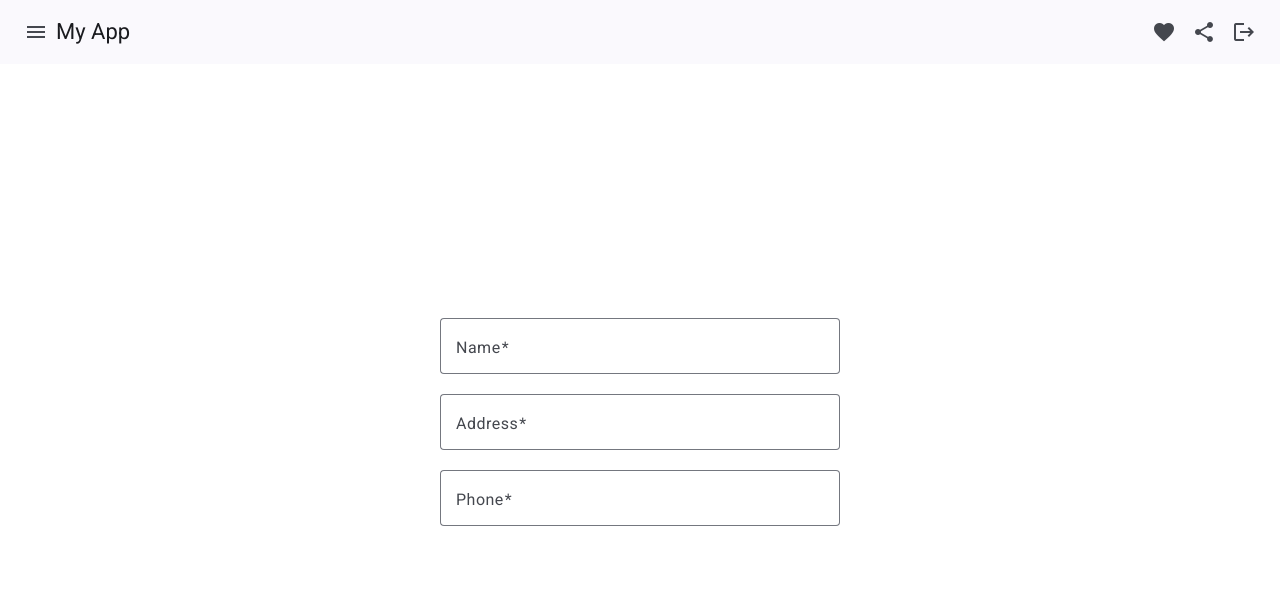
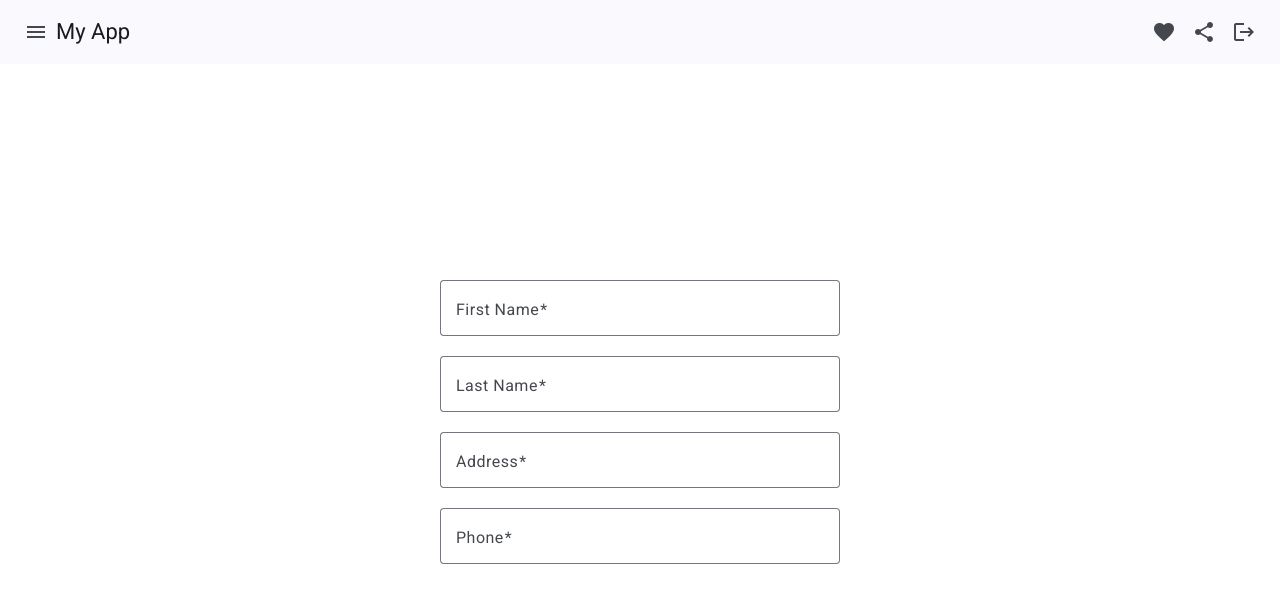
Before and after one commit to Albert-sudo-22/login-angular-mat, an Angular app: page /user/1 in a window 1280 px wide. Shown: the top 602 px of the page. Built offline with nearby package versions, Linux system fonts and the light colour scheme; no server answers.

Commit message:
update firstname and lastname form field

```diff
--- a/src/app/user/user.component.html
+++ b/src/app/user/user.component.html
@@ -41,18 +41,35 @@
     <div class="form-container">
       <form class="example-form" [formGroup]="pForm">
         <mat-form-field class="example-full-width" appearance="outline">
-          <mat-label>Name</mat-label>
+          <mat-label>First Name</mat-label>
           <input
             matInput
-            formControlName="name"
+            formControlName="firstName"
             [errorStateMatcher]="matcher"
             placeholder="Ex. John Doe"
             pattern="^[a-zA-Z\s]+$"
           />
-          <mat-error *ngIf="pForm.get('name')?.hasError('pattern')">
+          <mat-error *ngIf="pForm.get('firstName')?.hasError('pattern')">
             Please enter a valid name
           </mat-error>
-          <mat-error *ngIf="pForm.get('name')?.hasError('required')">
+          <mat-error *ngIf="pForm.get('firstName')?.hasError('required')">
+            Name is <strong>required</strong>
+          </mat-error>
+        </mat-form-field>
+
+        <mat-form-field class="example-full-width" appearance="outline">
+          <mat-label>Last Name</mat-label>
+          <input
+            matInput
+            formControlName="lastName"
+            [errorStateMatcher]="matcher"
+            placeholder="Ex. John Doe"
+            pattern="^[a-zA-Z\s]+$"
+          />
+          <mat-error *ngIf="pForm.get('lastName')?.hasError('pattern')">
+            Please enter a valid name
+          </mat-error>
+          <mat-error *ngIf="pForm.get('lastName')?.hasError('required')">
             Name is <strong>required</strong>
           </mat-error>
         </mat-form-field>
--- a/src/app/user/user.component.ts
+++ b/src/app/user/user.component.ts
@@ -35,7 +35,8 @@ export class UserComponent {
   Id?: number;
 
   pForm: FormGroup = new FormGroup({
-    name: new FormControl('', [Validators.required, Validators.pattern("^[a-zA-Z\s]+$")]),
+    firstName: new FormControl('', [Validators.required, Validators.pattern("^[a-zA-Z\s]+$")]),
+    lastName: new FormControl('', [Validators.required, Validators.pattern("^[a-zA-Z\s]+$")]),
     phone: new FormControl('', [Validators.required,
       Validators.pattern("^[+]*[(]?[0-9]{1,4}[)]?[-\s./0-9]*$")
     ]),
@@ -55,7 +56,8 @@ export class UserComponent {
       (data) => {
         this.user = data.users.find((u: User) => u.id == this.Id);
         this.pForm.setValue({
-          name: `${this.user.firstName} ${this.user.lastName}`,
+          firstName: this.user.firstName,
+          lastName: this.user.lastName,
           phone: this.user.phone,
           address: this.user.address.address + ", " + this.user.address.city,
         });
```
